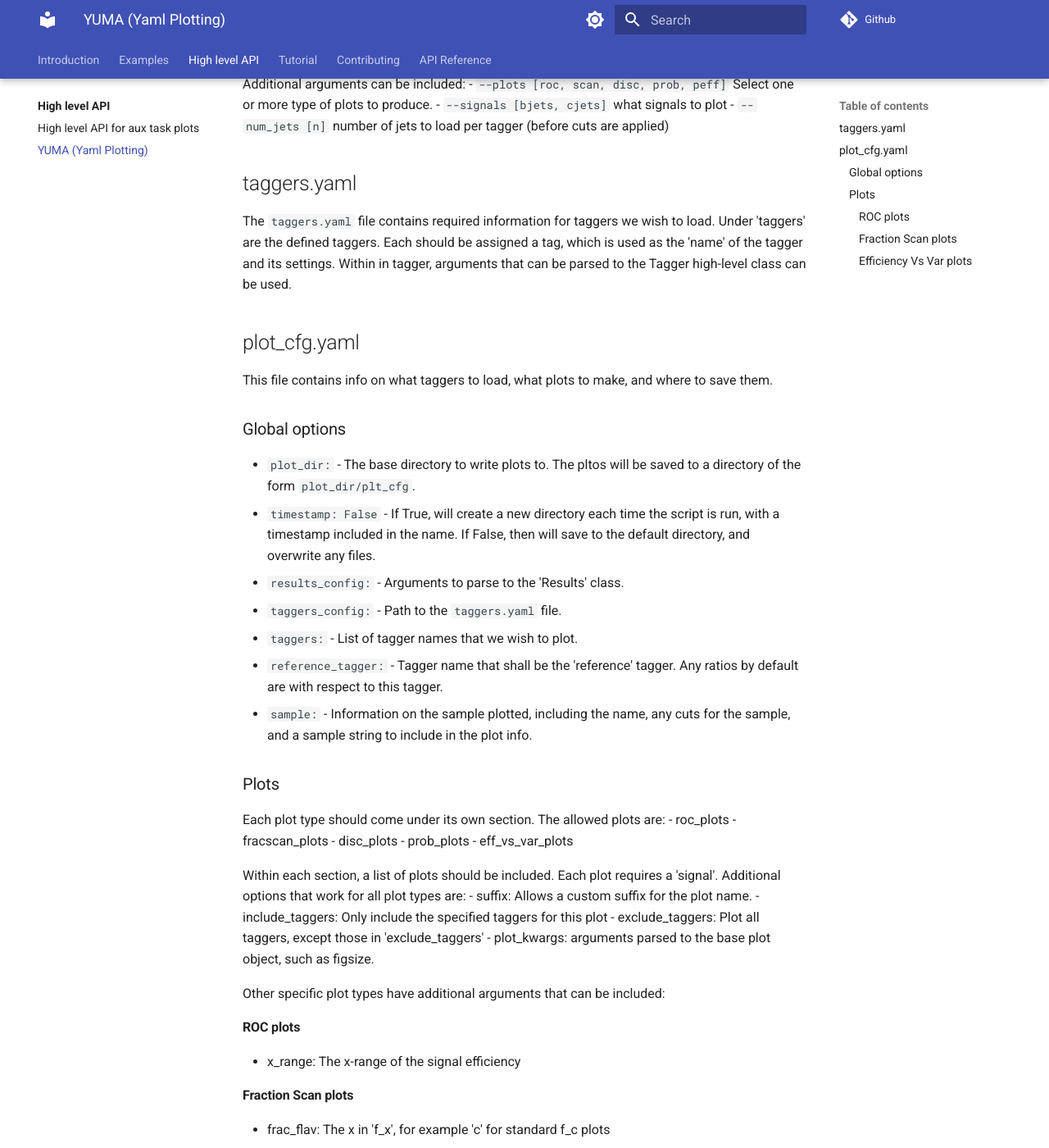
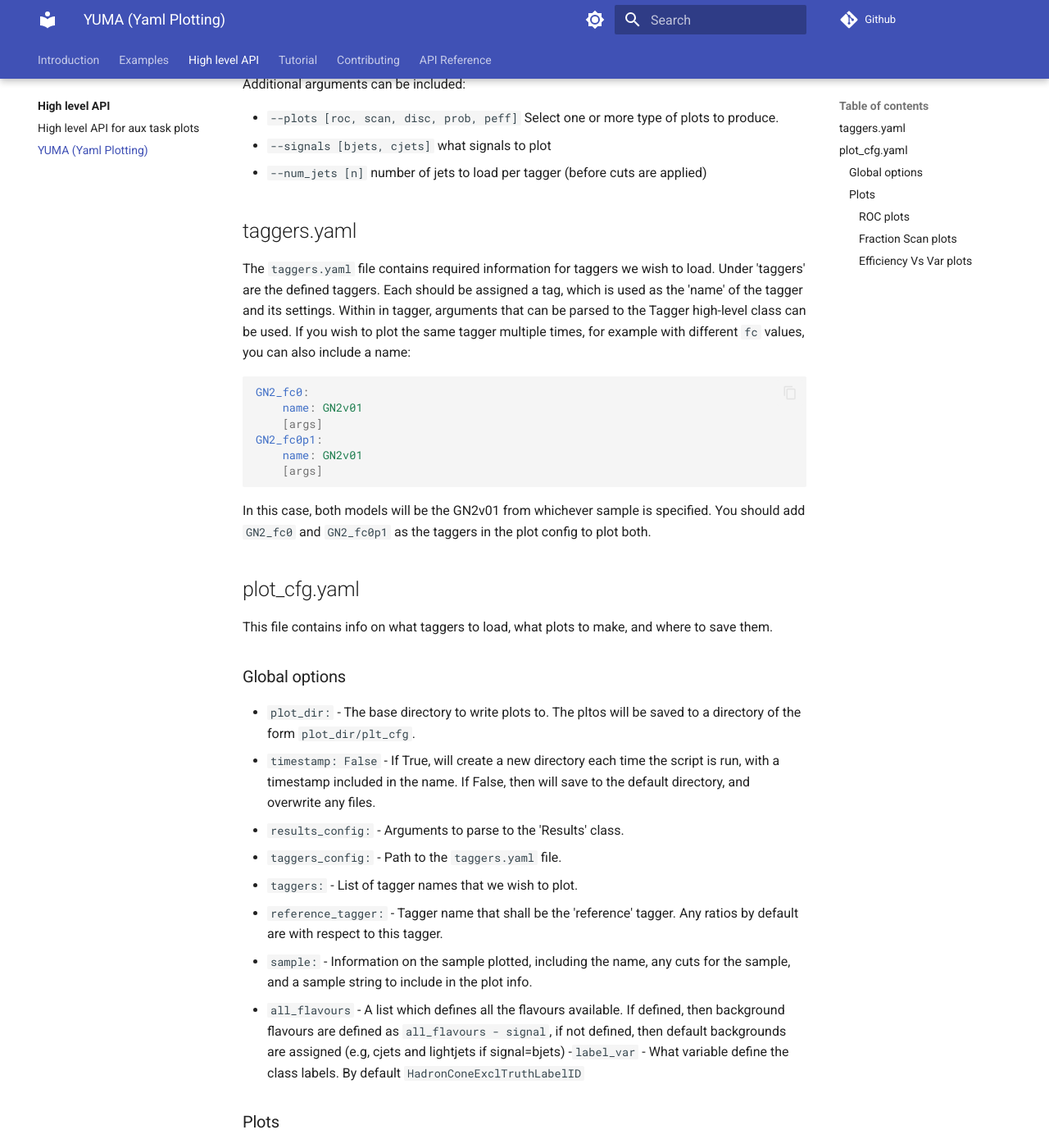
Before and after one commit to umami-hep/puma, an MkDocs documentation site: the page built from docs/hlapi/yuma.md, in a window 1280 px wide and 1400 px high, scrolled down 354 px. Shown: the whole window at 82% size. Built offline with MkDocs 1.6.1 and Material for MkDocs 9.7.7, drawn with Linux system fonts in a browser that asks for light colours; comment, search, counter and statistics services are not loaded; some of the changed text lies outside the part shown.

Commit message:
Added some docs

````diff
--- a/docs/hlapi/yuma.md
+++ b/docs/hlapi/yuma.md
@@ -9,6 +9,7 @@ yuma --config examples/plot_cfg.yaml
 ```
 
 Additional arguments can be included:
+
 - ```--plots [roc, scan, disc, prob, peff]``` Select one or more type of plots to produce.
 - ```--signals [bjets, cjets]``` what signals to plot
 - ```--num_jets [n]``` number of jets to load per tagger (before cuts are applied)
@@ -17,6 +18,18 @@ Additional arguments can be included:
 
 The ```taggers.yaml``` file contains required information for taggers we wish to load.
 Under 'taggers' are the defined taggers. Each should be assigned a tag, which is used as the 'name' of the tagger and its settings. Within in tagger, arguments that can be parsed to the Tagger high-level class can be used.
+If you wish to plot the same tagger multiple times, for example with different `fc` values, you can also include a name:
+
+```yaml
+GN2_fc0:
+    name: GN2v01
+    [args]
+GN2_fc0p1:
+    name: GN2v01
+    [args]
+```
+
+In this case, both models will be the GN2v01 from whichever sample is specified. You should add `GN2_fc0` and `GN2_fc0p1` as the taggers in the plot config to plot both.
 
 ## plot_cfg.yaml
 
@@ -26,14 +39,18 @@ This file contains info on what taggers to load, what plots to make, and where t
 
 - ```plot_dir:``` - The base directory to write plots to. The pltos will be saved to a directory of the form ```plot_dir/plt_cfg```.
 - ```timestamp: False``` - If True, will create a new directory each time the script is run, with a timestamp included in the name. If False, then will save to the default directory, and overwrite any files.
-- ```results_config: ``` - Arguments to parse to the 'Results' class.
-- ```taggers_config: ``` - Path to the ```taggers.yaml``` file.
-- ```taggers: ``` - List of tagger names that we wish to plot.
-- ```reference_tagger: ``` - Tagger name that shall be the 'reference' tagger. Any ratios by default are with respect to this tagger.
-- ```sample: ``` - Information on the sample plotted, including the name, any cuts for the sample, and a sample string to include in the plot info.
+- ```results_config:``` - Arguments to parse to the 'Results' class.
+- ```taggers_config:``` - Path to the ```taggers.yaml``` file.
+- ```taggers:``` - List of tagger names that we wish to plot.
+- ```reference_tagger:``` - Tagger name that shall be the 'reference' tagger. Any ratios by default are with respect to this tagger.
+- ```sample:``` - Information on the sample plotted, including the name, any cuts for the sample, and a sample string to include in the plot info.
+- ```all_flavours``` - A list which defines all the flavours available. If defined, then background flavours are defined as `all_flavours - signal`, if not defined, then default backgrounds are assigned (e.g, cjets and lightjets if signal=bjets)
+-```label_var``` - What variable define the class labels. By default `HadronConeExclTruthLabelID`
 
 ### Plots
+
 Each plot type should come under its own section. The allowed plots are:
+
 - roc_plots
 - fracscan_plots
 - disc_plots
@@ -41,6 +58,7 @@ Each plot type should come under its own section. The allowed plots are:
 - eff_vs_var_plots
 
 Within each section, a list of plots should be included. Each plot requires a 'signal'. Additional options that work for all plot types are:
+
 - suffix: Allows a custom suffix for the plot name.
 - include_taggers: Only include the specified taggers for this plot
 - exclude_taggers: Plot all taggers, except those in 'exclude_taggers'
@@ -49,13 +67,16 @@ Within each section, a list of plots should be included. Each plot requires a 's
 Other specific plot types have additional arguments that can be included:
 
 #### ROC plots
+
 - x_range: The x-range of the signal efficiency
 
 #### Fraction Scan plots
+
 - frac_flav: The x in 'f_x', for example 'c' for standard f_c plots
 - efficiency: The signal efficiency to plot at
 - backgrounds: List of two backgrounds to plot the scan over.
 
 #### Efficiency Vs Var plots
+
 - peff_var: The variable to bin on the x-axis, default is pt
 bins: The bin edges for the x-axis, default for pT depends on if sample is ttbar/zprime
````
